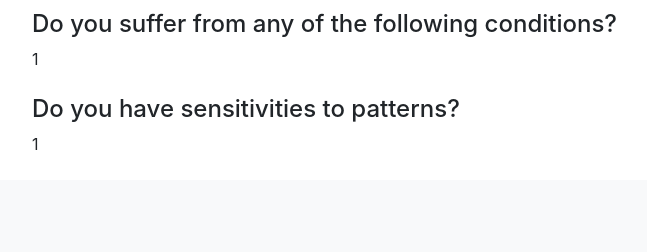
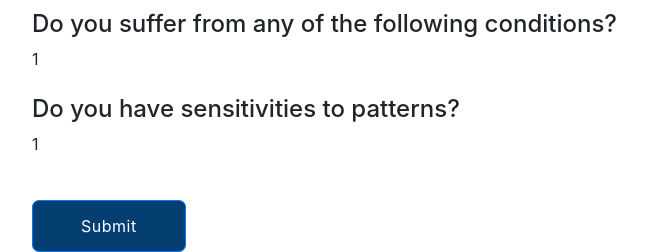
Before and after one commit to algonquin-college-sat/opticalm, a PHP site: page /index4.php in a window 1280 px wide. Shown: the part 639-891 px from the top of the page, without its empty margins (53-700 px from the left). Before the commit the page ends 819 px from the top, so only its background shows below. Run offline with PHP 8.4, Linux system fonts and the light colour scheme; the visitor is signed in with stand-in values (Sample User, id 1); some libraries are stand-ins or nearby versions.

Commit message:
Added button "submit"

```diff
--- a/index4.php
+++ b/index4.php
@@ -123,4 +123,7 @@
     // echo "</table>"
 
     ?>
+        <button type="submit" value="Continue" class="btn btn-primary">
+				Submit
+		</button>
       </div>
```
